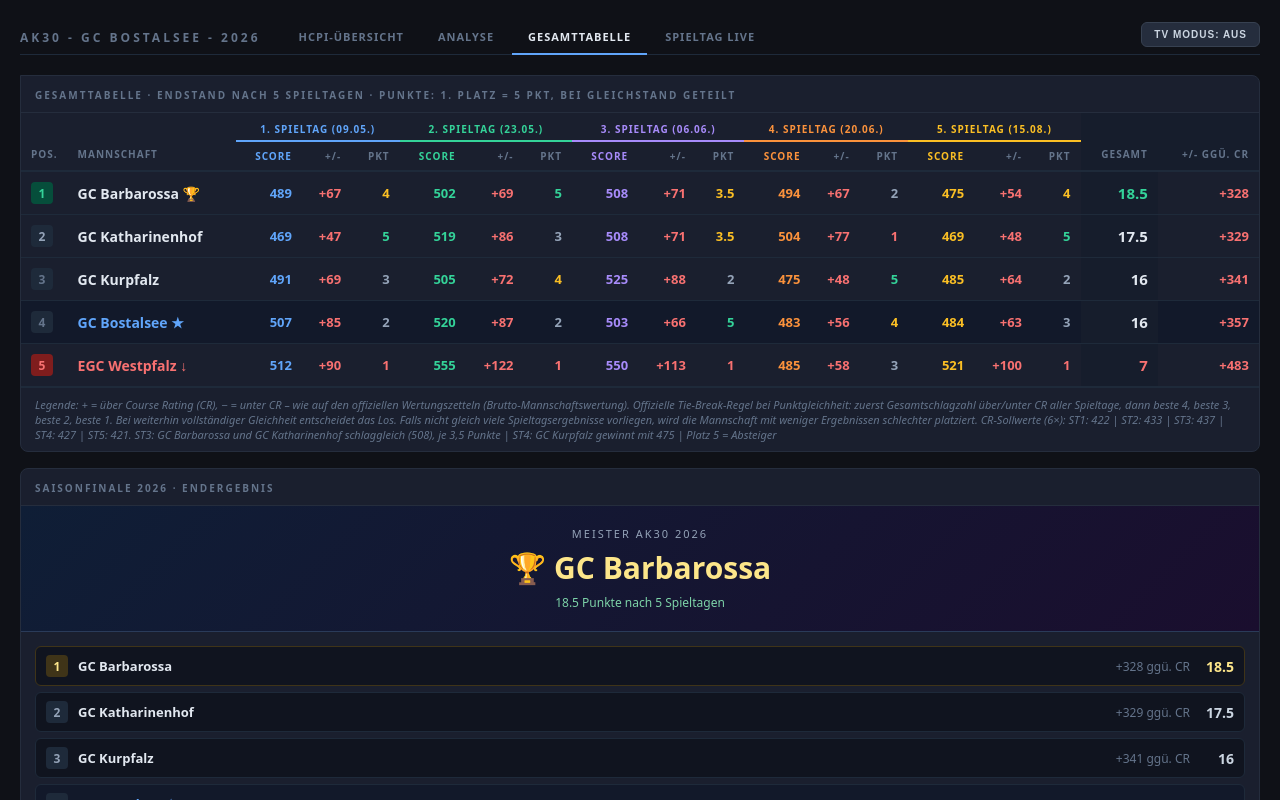
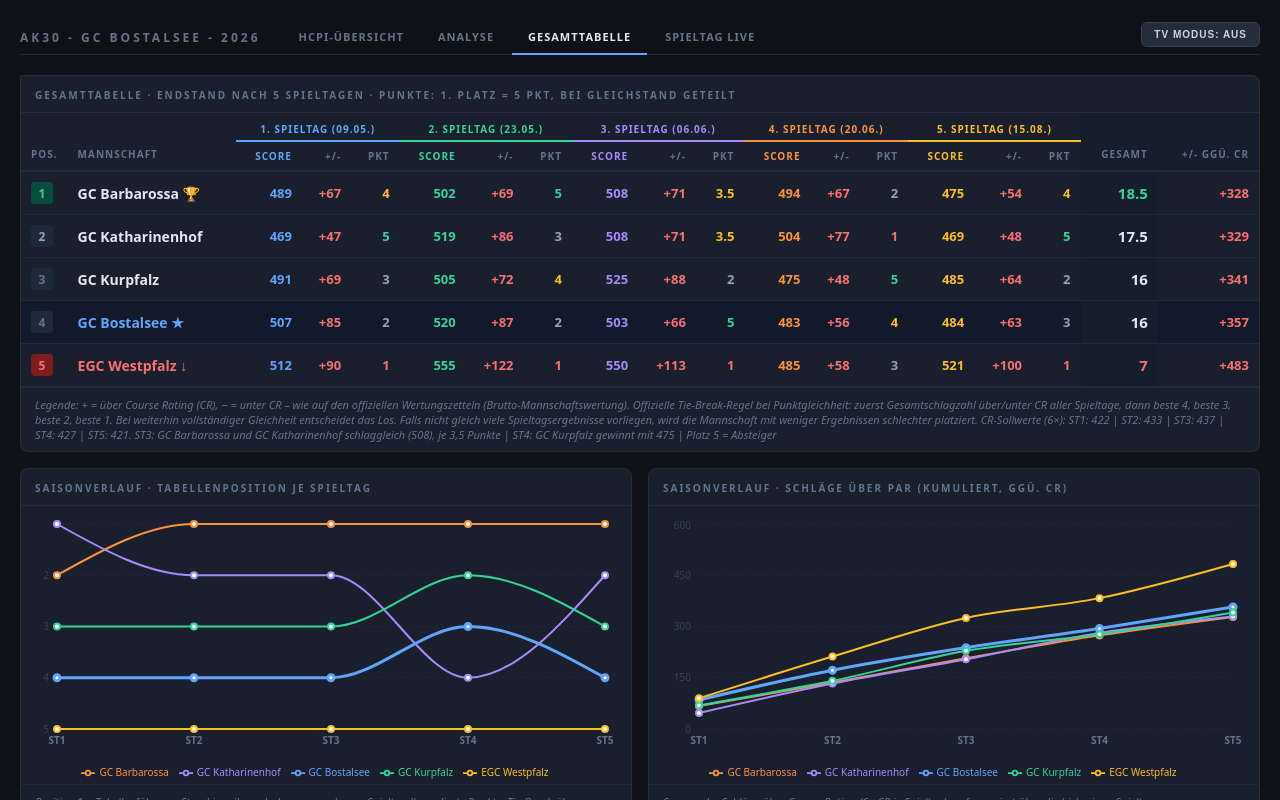
Before and after one commit to Lars-Level21/ak30-dashboard, a React (Vite) app: page / in a window 1280 px wide. Both pictures are taken after a click on the element "GESAMTTABELLE". Shown: the top 800 px of the page. Built offline with nearby package versions, Linux system fonts and the light colour scheme.

Commit message:
charts added

```diff
--- a/src/App.jsx
+++ b/src/App.jsx
@@ -1,7 +1,15 @@
 import { useState, useEffect, Fragment } from "react";
-import { BarChart, Bar, XAxis, YAxis, CartesianGrid, Tooltip, Legend, ResponsiveContainer } from "recharts";
+import { BarChart, Bar, LineChart, Line, XAxis, YAxis, CartesianGrid, Tooltip, Legend, ResponsiveContainer } from "recharts";
 
 const C1 = "#60a5fa", C2 = "#34d399", C3 = "#a78bfa", C4 = "#fb923c", RED = "#f87171", AMB = "#fbbf24";
+
+const TEAM_COLORS = {
+  "GC Bostalsee": C1,
+  "GC Kurpfalz": C2,
+  "GC Katharinenhof": C3,
+  "GC Barbarossa": C4,
+  "EGC Westpfalz": AMB,
+};
 
 const AUTH_PASS = import.meta.env.VITE_AUTH_PASS || null;
 const STORAGE_KEY = "ak30_auth";
@@ -948,8 +956,6 @@ export default function App() {
     };
   }).sort(compareByOfficialRule);
 
-  const champion = standings[0];
-
   // Punkte-/Schlagstand nach 4 Spieltagen (für den Live-Tab am 5. Spieltag)
   const pointsAfter4 = Object.fromEntries(
     allTeams.map(name => [name, (p1[name] || 0) + (p2[name] || 0) + (p3[name] || 0) + (p4[name] || 0)])
@@ -964,6 +970,34 @@ export default function App() {
       return [name, values.reduce((a, v) => a + v, 0)];
     })
   );
+
+  // Saisonverlauf je Mannschaft: Tabellenposition und kumulierte Schläge über Par pro Spieltag
+  const seasonProgressData = (() => {
+    const pointsByRound = [p1, p2, p3, p4, p5];
+    const cumPoints = Object.fromEntries(allTeams.map(name => [name, 0]));
+    const cumOverPar = Object.fromEntries(allTeams.map(name => [name, 0]));
+
+    return roundData.map((round, idx) => {
+      allTeams.forEach(name => {
+        cumPoints[name] += pointsByRound[idx][name] || 0;
+        const entry = round.results.find(x => x.name === name);
+        cumOverPar[name] += entry ? Math.round(entry.ts - getRoundStandard(round.cr)) : 0;
+      });
+
+      const ranked = [...allTeams].sort((a, b) => {
+        if (cumPoints[b] !== cumPoints[a]) return cumPoints[b] - cumPoints[a];
+        if (cumOverPar[a] !== cumOverPar[b]) return cumOverPar[a] - cumOverPar[b];
+        return a.localeCompare(b, "de");
+      });
+
+      const row = { st: `ST${idx + 1}` };
+      allTeams.forEach(name => {
+        row[`${name}__pos`] = ranked.indexOf(name) + 1;
+        row[`${name}__over`] = cumOverPar[name];
+      });
+      return row;
+    });
+  })();
 
   // Compute per-player averages
   const playersWithAvg = players.map(p => {
@@ -1266,38 +1300,70 @@ export default function App() {
             <div style={css.note}>Legende: + = über Course Rating (CR), − = unter CR – wie auf den offiziellen Wertungszetteln (Brutto-Mannschaftswertung). Offizielle Tie-Break-Regel bei Punktgleichheit: zuerst Gesamtschlagzahl über/unter CR aller Spieltage, dann beste 4, beste 3, beste 2, beste 1. Bei weiterhin vollständiger Gleichheit entscheidet das Los. Falls nicht gleich viele Spieltagsergebnisse vorliegen, wird die Mannschaft mit weniger Ergebnissen schlechter platziert. CR-Sollwerte (6×): {standardSummary}. ST3: GC Barbarossa und GC Katharinenhof schlaggleich (508), je 3,5 Punkte | ST4: GC Kurpfalz gewinnt mit 475 | Platz 5 = Absteiger</div>
           </div>
 
-          <div style={{ ...css.card, borderRadius: 8 }}>
-            <div style={css.sec}>Saisonfinale 2026 · Endergebnis</div>
-            <div style={{ display: "flex", alignItems: "center", justifyContent: "center", gap: 16, padding: isMobile ? "16px 10px" : "20px", background: "linear-gradient(135deg, #0f1e36 0%, #1a0e2e 100%)", borderBottom: "1px solid #2a3b59", textAlign: "center" }}>
-              <div>
-                <div style={{ fontSize: 11, color: "#94a3b8", textTransform: "uppercase", letterSpacing: 2, marginBottom: 6 }}>Meister AK30 2026</div>
-                <div style={{ fontSize: isMobile ? 22 : 30, fontWeight: 900, color: "#fde68a" }}>🏆 {champion.name}</div>
-                <div style={{ fontSize: 12, color: "#7dd3a8", marginTop: 6 }}>
-                  {champion.total % 1 === 0 ? champion.total.toFixed(0) : champion.total.toFixed(1)} Punkte nach 5 Spieltagen
-                </div>
+          <div style={{ display: "grid", gridTemplateColumns: isMobile ? "1fr" : "1fr 1fr", gap: 16 }}>
+            <div style={css.card}>
+              <div style={css.sec}>Saisonverlauf · Tabellenposition je Spieltag</div>
+              <div style={{ padding: "14px 14px 4px" }}>
+                <ResponsiveContainer width="100%" height={260}>
+                  <LineChart data={seasonProgressData} margin={{ top: 4, right: 12, left: 0, bottom: 0 }}>
+                    <CartesianGrid strokeDasharray="3 3" stroke="#1e2a3a" vertical={false} />
+                    <XAxis dataKey="st" tick={{ fill: "#64748b", fontSize: 10, fontWeight: 600 }} axisLine={false} tickLine={false} />
+                    <YAxis
+                      domain={[1, allTeams.length]}
+                      ticks={allTeams.map((_, i) => i + 1)}
+                      reversed
+                      allowDecimals={false}
+                      tick={{ fill: "#374151", fontSize: 10 }}
+                      axisLine={false}
+                      tickLine={false}
+                      width={22}
+                    />
+                    <Tooltip contentStyle={{ background: "#1a1f2e", border: "1px solid #252d3d", borderRadius: 6, color: "#e2e8f0", fontSize: 11 }} />
+                    <Legend wrapperStyle={{ fontSize: 10, color: "#64748b", paddingTop: 6 }} />
+                    {allTeams.map(name => (
+                      <Line
+                        key={name}
+                        type="monotone"
+                        dataKey={`${name}__pos`}
+                        name={name}
+                        stroke={TEAM_COLORS[name]}
+                        strokeWidth={name === "GC Bostalsee" ? 3 : 2}
+                        dot={{ r: 3 }}
+                        activeDot={{ r: 5 }}
+                      />
+                    ))}
+                  </LineChart>
+                </ResponsiveContainer>
               </div>
+              <div style={css.note}>Position 1 = Tabellenführung. Stand jeweils nach dem angegebenen Spieltag (kumulierte Punkte, Tie-Break über Schläge ggü. CR).</div>
             </div>
-            <div style={{ padding: isMobile ? 10 : 14 }}>
-              <div style={{ display: "grid", gap: 6 }}>
-                {standings.map((t, idx) => {
-                  const isBos = t.name === "GC Bostalsee";
-                  const isTop = idx === 0;
-                  const isRelegation = idx === standings.length - 1;
-                  return (
-                    <div key={t.name} style={{ display: "flex", alignItems: "center", gap: 10, padding: "8px 10px", borderRadius: 6, background: isBos ? "#12192a" : "#10141f", border: isTop ? "1px solid #3f3418" : "1px solid #1e2a3a" }}>
-                      <span style={{ display: "inline-flex", alignItems: "center", justifyContent: "center", width: 22, height: 22, borderRadius: 4, background: isTop ? "#3f3418" : "#1e2a3a", color: isTop ? "#fde68a" : isRelegation ? RED : "#94a3b8", fontWeight: 700, fontSize: 12, flexShrink: 0 }}>{idx + 1}</span>
-                      <span style={{ flex: 1, fontWeight: 700, fontSize: 13, color: isBos ? C1 : "#e2e8f0" }}>{t.name}{isBos ? " ★" : ""}</span>
-                      <span style={{ fontSize: 12, color: "#64748b" }}>+{t.overPar} ggü. CR</span>
-                      <span style={{ fontWeight: 700, fontSize: 14, color: isTop ? "#fde68a" : "#cbd5e1", minWidth: 34, textAlign: "right" }}>
-                        {t.total % 1 === 0 ? t.total.toFixed(0) : t.total.toFixed(1)}
-                      </span>
-                    </div>
-                  );
-                })}
+
+            <div style={css.card}>
+              <div style={css.sec}>Saisonverlauf · Schläge über Par (kumuliert, ggü. CR)</div>
+              <div style={{ padding: "14px 14px 4px" }}>
+                <ResponsiveContainer width="100%" height={260}>
+                  <LineChart data={seasonProgressData} margin={{ top: 4, right: 12, left: 0, bottom: 0 }}>
+                    <CartesianGrid strokeDasharray="3 3" stroke="#1e2a3a" vertical={false} />
+                    <XAxis dataKey="st" tick={{ fill: "#64748b", fontSize: 10, fontWeight: 600 }} axisLine={false} tickLine={false} />
+                    <YAxis tick={{ fill: "#374151", fontSize: 10 }} axisLine={false} tickLine={false} width={36} />
+                    <Tooltip contentStyle={{ background: "#1a1f2e", border: "1px solid #252d3d", borderRadius: 6, color: "#e2e8f0", fontSize: 11 }} />
+                    <Legend wrapperStyle={{ fontSize: 10, color: "#64748b", paddingTop: 6 }} />
+                    {allTeams.map(name => (
+                      <Line
+                        key={name}
+                        type="monotone"
+                        dataKey={`${name}__over`}
+                        name={name}
+                        stroke={TEAM_COLORS[name]}
+                        strokeWidth={name === "GC Bostalsee" ? 3 : 2}
+                        dot={{ r: 3 }}
+                        activeDot={{ r: 5 }}
+                      />
+                    ))}
+                  </LineChart>
+                </ResponsiveContainer>
               </div>
-              <div style={{ ...css.note, borderTop: "none", paddingLeft: 0, paddingRight: 0 }}>
-                Tie-Break Platz 3/4: gleiche Punktzahl, entscheidend war die Gesamtschlagzahl gegenüber Course Rating aller 5 Spieltage. Platz 5 (EGC Westpfalz) steigt ab.
-              </div>
+              <div style={css.note}>Summe der Schläge über Course Rating (6× CR je Spieltag), aufsummiert über die bisherigen Spieltage.</div>
             </div>
           </div>
         </>
```
